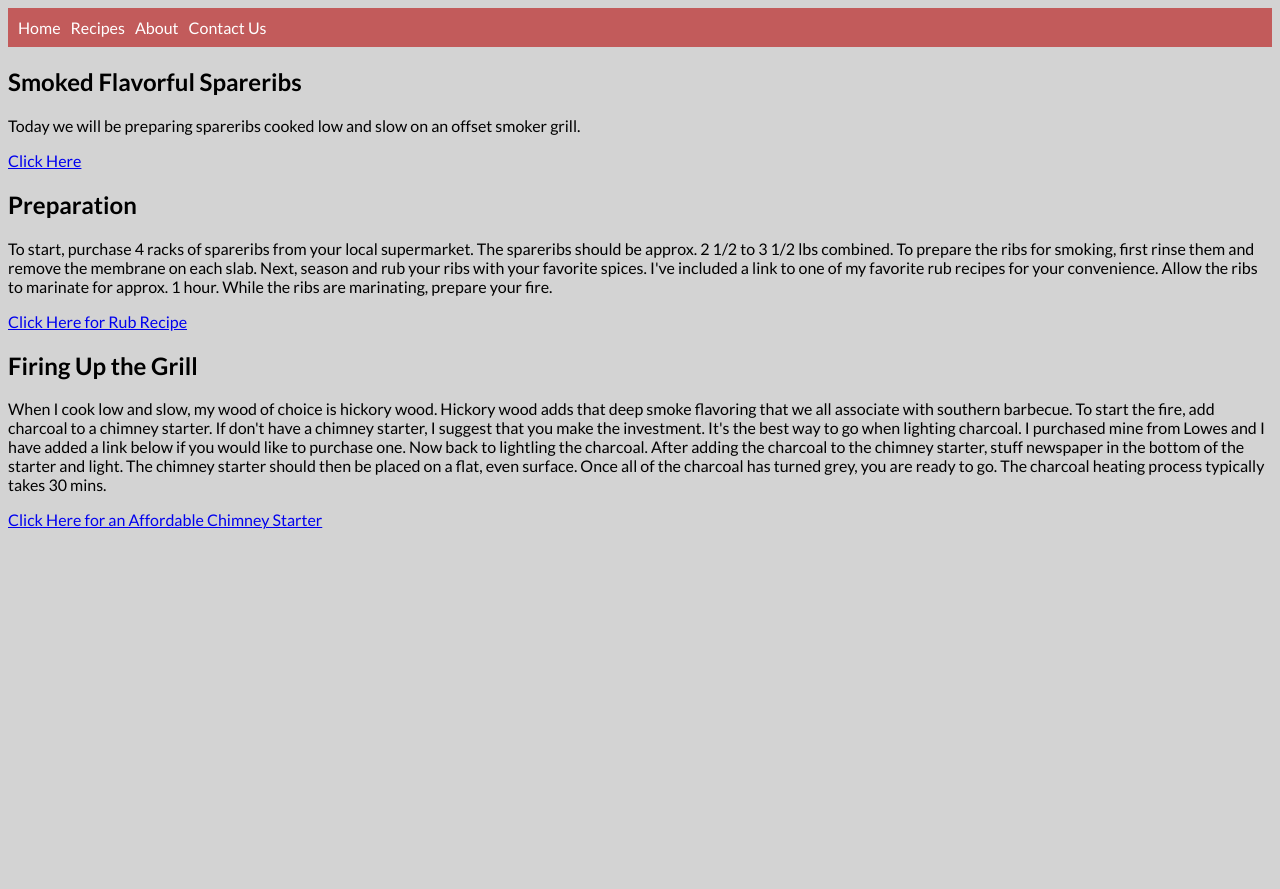
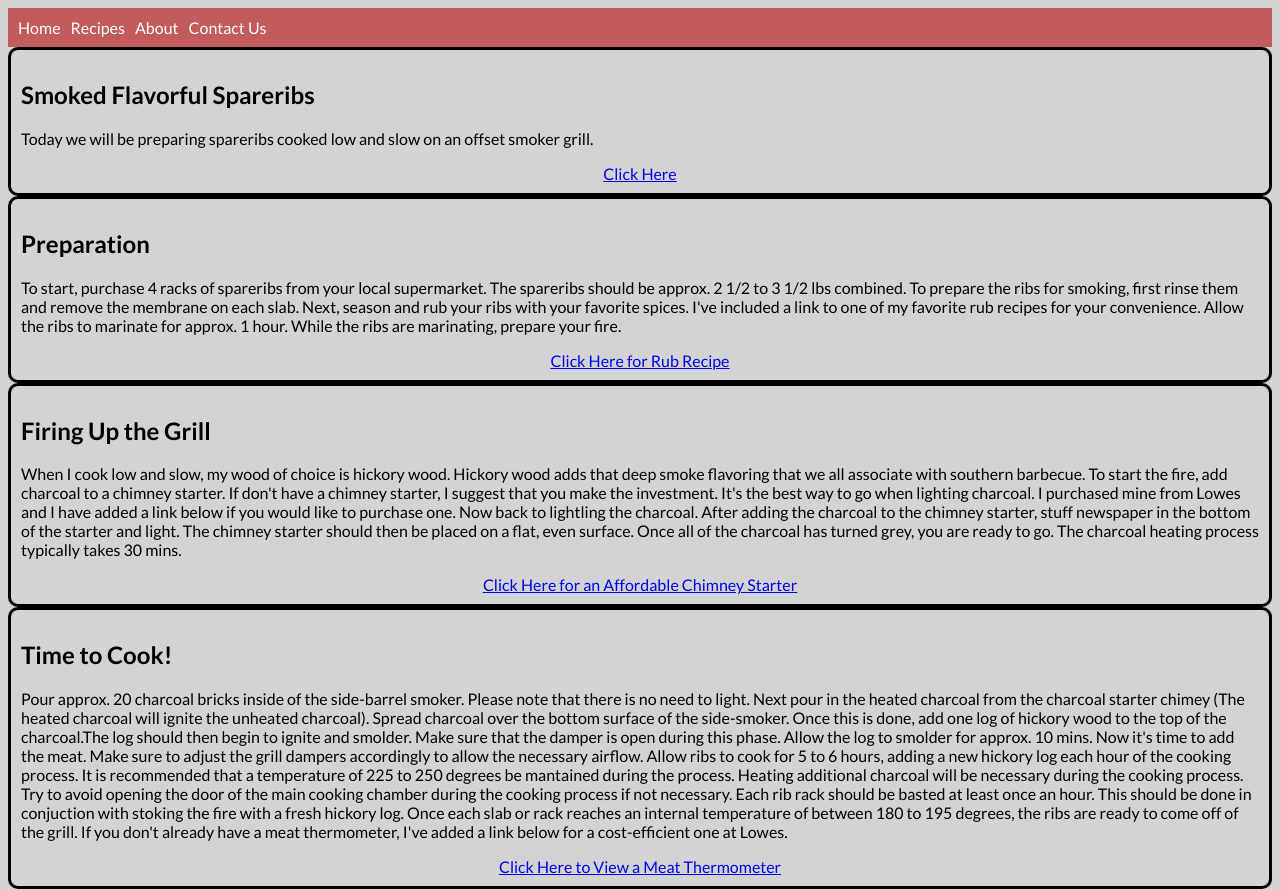
Before and after one commit to bryan3559/CSS-Lab-Drills-Repo, a plain HTML site: page index.html in a window 1280 px wide. Before the commit the page ends 800 px from the top, so only its background shows below. Drawn offline with Linux system fonts and the light colour scheme.

Commit message:
Added border, hover to CSS, and added div to center anchor elements.

```diff
--- a/index.html
+++ b/index.html
@@ -23,25 +23,33 @@
         <div class="boxes" id="box1">
             <h2>Smoked Flavorful Spareribs</h2>
             <p>Today we will be preparing spareribs cooked low and slow on an offset smoker grill.</p>
-            <a href="http://lewmillerbbq.com/wp-content/uploads/2015/06/Smoked-ribs.jpg">Click Here</a>
+            <div class="readme-wrapper">
+                <a href="http://lewmillerbbq.com/wp-content/uploads/2015/06/Smoked-ribs.jpg">Click Here</a>
+            </div>
         </div>
 
         <div class="boxes" id="box2">
             <h2>Preparation</h2>
             <p>To start, purchase 4 racks of spareribs from your local supermarket. The spareribs should be approx. 2 1/2 to 3 1/2 lbs combined. To prepare the ribs for smoking, first rinse them and remove the membrane on each slab. Next, season and rub your ribs with your favorite spices. I've included a link to one of my favorite rub recipes for your convenience. Allow the ribs to marinate for approx. 1 hour. While the ribs are marinating, prepare your fire.</p>
-            <a href="https://www.thebewitchinkitchen.com/sweet-n-smoky-rib-rub/">Click Here for Rub Recipe</a>
+            <div class="readme-wrapper">
+                <a href="https://www.thebewitchinkitchen.com/sweet-n-smoky-rib-rub/">Click Here for Rub Recipe</a>
+            </div>
         </div>
 
         <div class="boxes" id="boxN">
             <h2>Firing Up the Grill</h2>
             <p>When I cook low and slow, my wood of choice is hickory wood. Hickory wood adds that deep smoke flavoring that we all associate with southern barbecue. To start the fire, add charcoal to a chimney starter. If don't have a chimney starter, I suggest that you make the investment. It's the best way to go when lighting charcoal. I purchased mine from Lowes and I have added a link below if you would like to purchase one. Now back to lightling the charcoal. After adding the charcoal to the chimney starter, stuff newspaper in the bottom of the starter and light. The chimney starter should then be placed on a flat, even surface. Once all of the charcoal has turned grey, you are ready to go. The charcoal heating process typically takes 30 mins.</p>
-            <a href="https://www.google.com/aclk?sa=l&ai=DChcSEwj6wPjpiIvdAhXPgJ8KHYFiD7kYABAFGgJxYg&sig=AOD64_31DEvCWOOmCPZuLkWmMdikrhKA-g&ctype=46&q=&ved=0ahUKEwjsnfXpiIvdAhXvkOAKHXG1B_EQwg8Ifg&adurl=">Click Here for an Affordable Chimney Starter</a>
+            <div class="readme-wrapper">
+                <a href="https://www.google.com/aclk?sa=l&ai=DChcSEwj6wPjpiIvdAhXPgJ8KHYFiD7kYABAFGgJxYg&sig=AOD64_31DEvCWOOmCPZuLkWmMdikrhKA-g&ctype=46&q=&ved=0ahUKEwjsnfXpiIvdAhXvkOAKHXG1B_EQwg8Ifg&adurl=">Click Here for an Affordable Chimney Starter</a>
+            </div>
         </div>
 
         <div class="boxes">
-            <h2></h2>
-            <p></p>
-            <a href=""></a>
+            <h2>Time to Cook!</h2>
+            <p>Pour approx. 20 charcoal bricks inside of the side-barrel smoker. Please note that there is no need to light. Next pour in the heated charcoal from the charcoal starter chimey (The heated charcoal will ignite the unheated charcoal). Spread charcoal over the bottom surface of the side-smoker. Once this is done, add one log of hickory wood to the top of the charcoal.The log should then begin to ignite and smolder. Make sure that the damper is open during this phase. Allow the log to smolder for approx. 10 mins. Now it's time to add the meat. Make sure to adjust the grill dampers accordingly to allow the necessary airflow. Allow ribs to cook for 5 to 6 hours, adding a new hickory log each hour of the cooking process. It is recommended that a temperature of 225 to 250 degrees be mantained during the process. Heating additional charcoal will be necessary during the cooking process. Try to avoid opening the door of the main cooking chamber during the cooking process if not necessary. Each rib rack should be basted at least once an hour. This should be done in conjuction with stoking the fire with a fresh hickory log. Once each slab or rack reaches an internal temperature of between 180 to 195 degrees, the ribs are ready to come off of the grill. If you don't already have a meat thermometer, I've added a link below for a cost-efficient one at Lowes.</p>
+            <div class="readme-wrapper">
+                    <a href="https://www.googleadservices.com/pagead/aclk?sa=L&ai=DChcSEwiUysOBhozdAhWRTA0KHa1ODpcYABAFGgJxYg&ohost=www.google.com&cid=CAASE-RoE9Ecccdshd3EY4ejzdYWp1U&sig=AOD64_2J3AV6i-ErqW4pISNb4flet2hUkg&ctype=46&q=&ved=0ahUKEwiTt7-BhozdAhUDd98KHdtTAP8Q9aACCD0&adurl=">Click Here to View a Meat Thermometer</a>
+            </div>
         </div>
     </div>
 </body>
--- a/styles.css
+++ b/styles.css
@@ -19,5 +19,25 @@ body {
     widows: 50vw;
     font-family: 'Lato','Helvetica','sans-serif';
     background-color: lightgray;
-    background-image: ("./me.jpg");
 }
+
+h2, p, {
+    text-align: center;
+    text-decoration: none
+}
+
+.readme-wrapper{
+    text-align: center;
+}
+
+a:hover {
+    color: red;
+    font-weight: bold;
+}
+
+.boxes {
+    margin: auto;
+    padding: 10px;
+    border: solid;
+    border-radius: 10px;
+}
```
